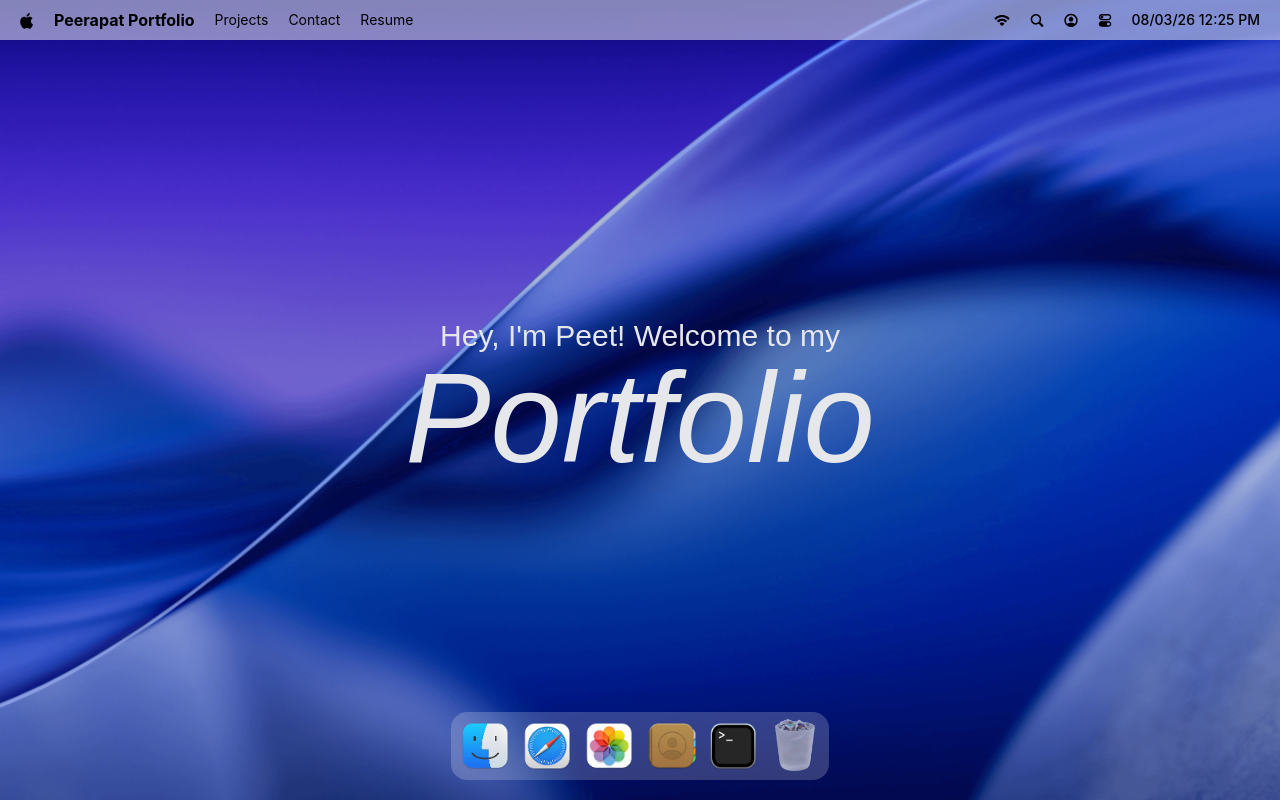
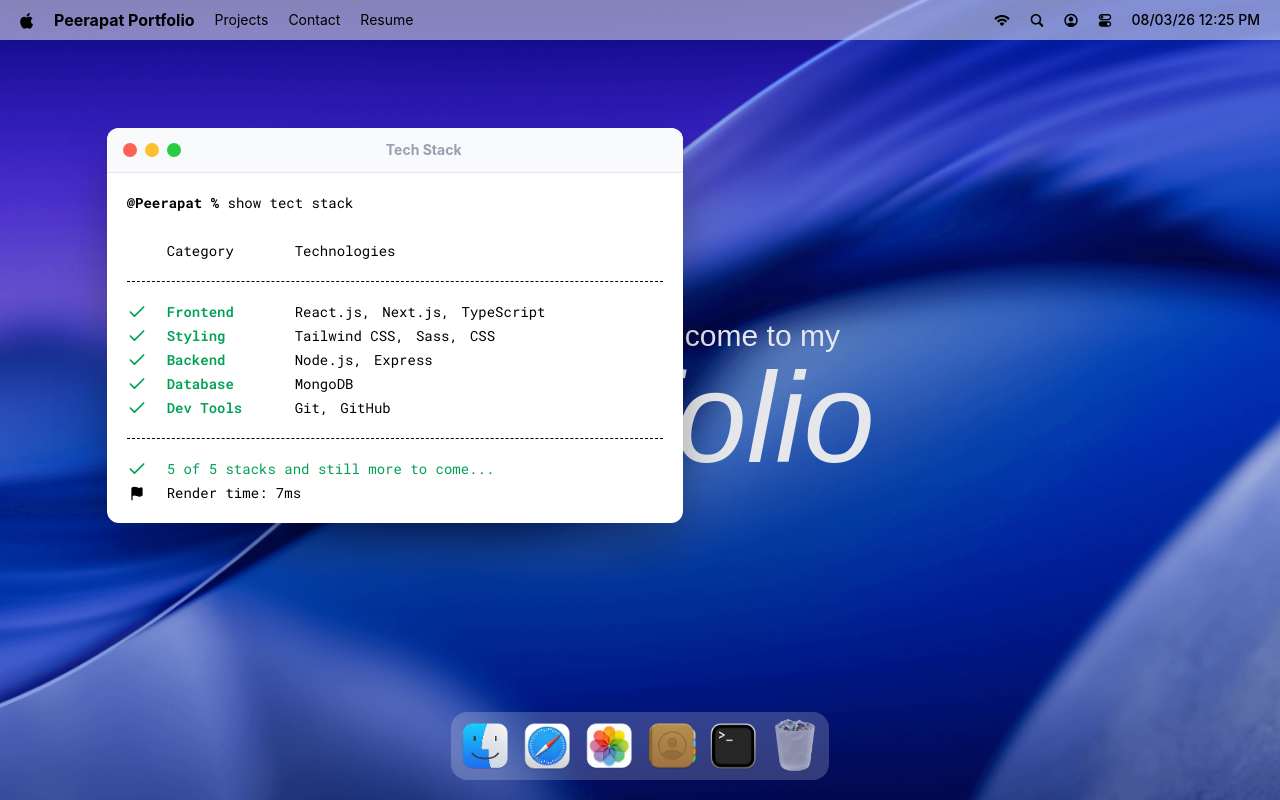
Before and after one commit to toffly/MacOs_Portfolio, a React (Vite) app: page / in a window 1280 px wide. Both pictures are taken after a click on the button 733 px from the left and 746 px from the top of the page. Built offline with nearby package versions, Linux system fonts and the light colour scheme; a web font is replaced by a local one.

Commit message:
draggable terminal

```diff
--- a/src/App.tsx
+++ b/src/App.tsx
@@ -1,4 +1,9 @@
+import { Draggable } from "gsap/Draggable";
+import gsap from "gsap";
 import { Dock, Navbar, Welcome } from "./components";
+import { Terminal } from "./windows";
+
+gsap.registerPlugin(Draggable)
 
 const App = () => {
   return (
@@ -6,6 +11,8 @@ const App = () => {
       <Navbar />
       <Welcome/>
       <Dock/>
+
+      <Terminal/>
     </main>
   );
 };
--- /dev/null
+++ b/src/components/WindowControls.tsx
@@ -0,0 +1,15 @@
+import useWindowStore from "../store/window"
+
+const WindowControls = ({target}) => {
+    const {closeWindow} = useWindowStore()
+
+  return (
+    <div id="window-controls">
+        <div className="close" onClick={() => closeWindow(target)}/>
+        <div className="minimize"/>
+        <div className="maximize"/>
+    </div>
+  )
+}
+
+export default WindowControls
--- a/src/components/index.ts
+++ b/src/components/index.ts
@@ -1,5 +1,6 @@
 import Navbar from "./Navbar";
 import Welcome from "./Welcome";
 import Dock from "./Dock";
+import WindowControls from "./WindowControls";
 
-export { Navbar, Welcome, Dock}
+export { Navbar, Welcome, Dock, WindowControls}
--- a/src/hoc/WindowWrapper.tsx
+++ b/src/hoc/WindowWrapper.tsx
@@ -0,0 +1,63 @@
+import { useLayoutEffect, useRef, type ComponentType, type CSSProperties } from "react";
+import useWindowStore from "../store/window";
+import { useGSAP } from "@gsap/react";
+import gsap from "gsap";
+import { Draggable } from "gsap/Draggable";
+
+const WindowWrapper = <P extends object>(
+  Component: ComponentType<P>,
+  windowKey: string
+) => {
+  const Wrapped = (props: P) => {
+    const { focusWindow, windows } = useWindowStore();
+    const { isOpen, zIndex } = windows[windowKey];
+    const ref = useRef<HTMLElement | null>(null);
+
+    useGSAP(() => {
+      const el = ref.current
+      if(!el || !isOpen) return
+
+      el.style.display = "block"
+
+      gsap.fromTo(
+        el,
+        {scale: 0.8, opacity: 0, y:40},
+        {scale: 1, opacity: 1, y:0, duration: 0.4, ease: "power3.out"}
+      )
+    },[isOpen])
+
+    useGSAP(()=> {
+      const el = ref.current
+      if(!el) return
+
+      const [instance] =Draggable.create(el, {onPress: () => focusWindow(windowKey)})
+
+      return () => instance.kill()
+    },[])
+
+    useLayoutEffect(() => {
+      const el = ref.current
+      if(!el) return
+      el.style.display = isOpen ? "block" : "none"
+    }, [isOpen])
+
+    return (
+      <section
+        id={windowKey}
+        ref={ref}
+        style={{ zIndex } as CSSProperties}
+        className="absolute"
+      >
+        <Component {...props} />
+      </section>
+    );
+  };
+
+  Wrapped.displayName = `WindowWrapper(${
+    Component.displayName || Component.name || "Component"
+  })`;
+
+  return Wrapped;
+};
+
+export default WindowWrapper;
--- a/src/store/window.ts
+++ b/src/store/window.ts
@@ -14,9 +14,9 @@ type WindowState = {
   windows: Record<number, WindowStateItem>;
   nextZIndex: number;
 
-  openWindow: (windowKey: number, data?: WindowData | null) => void;
-  closeWindow: (windowKey: number) => void;
-  focusWindow: (windowKey: number) => void;
+  openWindow: (windowKey: string | number, data?: WindowData | null) => void;
+  closeWindow: (windowKey: string | number) => void;
+  focusWindow: (windowKey: string | number) => void;
 };
 
 const useWindowStore = create<WindowState>()(
--- /dev/null
+++ b/src/windows/Terminal.tsx
@@ -0,0 +1,56 @@
+import WindowWrapper from "../hoc/WindowWrapper";
+import { techStack } from "../constants";
+import { Check, Flag } from "lucide-react";
+import { WindowControls } from "../components";
+
+const Terminal = () => {
+  return (
+    <>
+      <div id="window-header">
+        <WindowControls target="terminal"/>
+        <h2>Tech Stack</h2>
+      </div>
+
+      <div className="techstack">
+        <p>
+          <span className="font-bold">@Peerapat % </span>
+          show tect stack
+        </p>
+
+        <div className="label">
+          <p className="w-32">Category</p>
+          <p>Technologies</p>
+        </div>
+
+        <ul className="content">
+          {techStack.map(({ category, items }) => (
+            <li className="flex items-center" key={category}>
+              <Check className="check" size={20} />
+              <h3>{category}</h3>
+              <ul>
+                {items.map((item, i) => (
+                  <li key={i}>{item}{i < items.length - 1 ? "," : ""}</li>
+                ))}
+              </ul>
+            </li>
+          ))}
+        </ul>
+
+        <div className="footnote">
+            <p>
+                <Check size={20}/> 5 of 5 stacks and still more to come...
+            </p>
+
+            <p className="text-black">
+               <Flag size={15} fill="black"/>
+               Render time: 7ms
+            </p>
+        </div>
+      </div>
+    </>
+  );
+};
+
+const TerminalWindow = WindowWrapper(Terminal, "terminal");
+
+export default TerminalWindow;
--- /dev/null
+++ b/src/windows/index.ts
@@ -0,0 +1,3 @@
+import Terminal from "./Terminal";
+
+export { Terminal}
```
